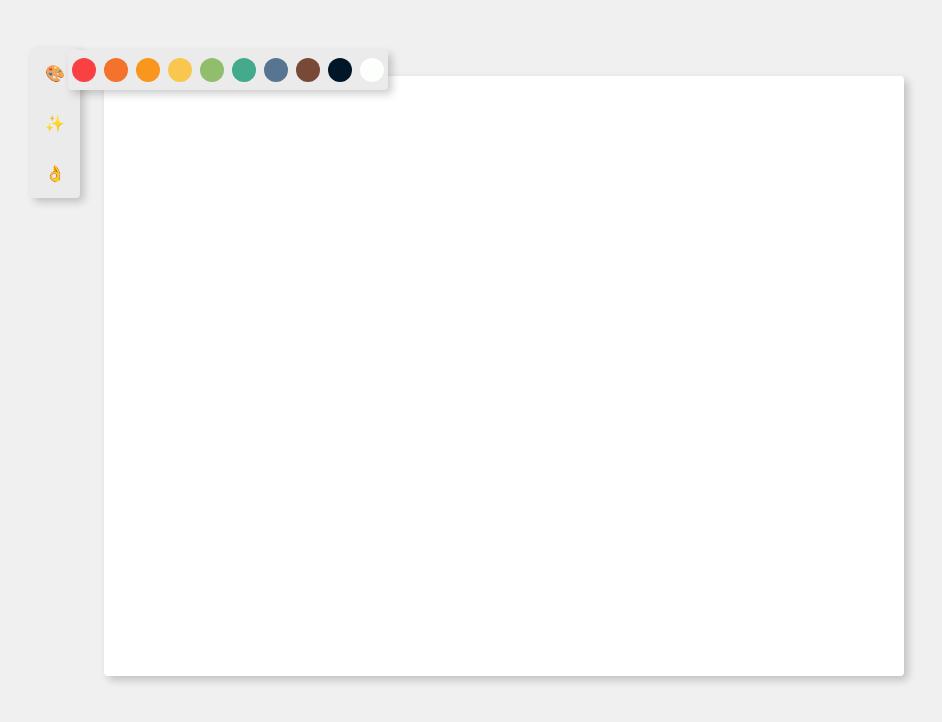
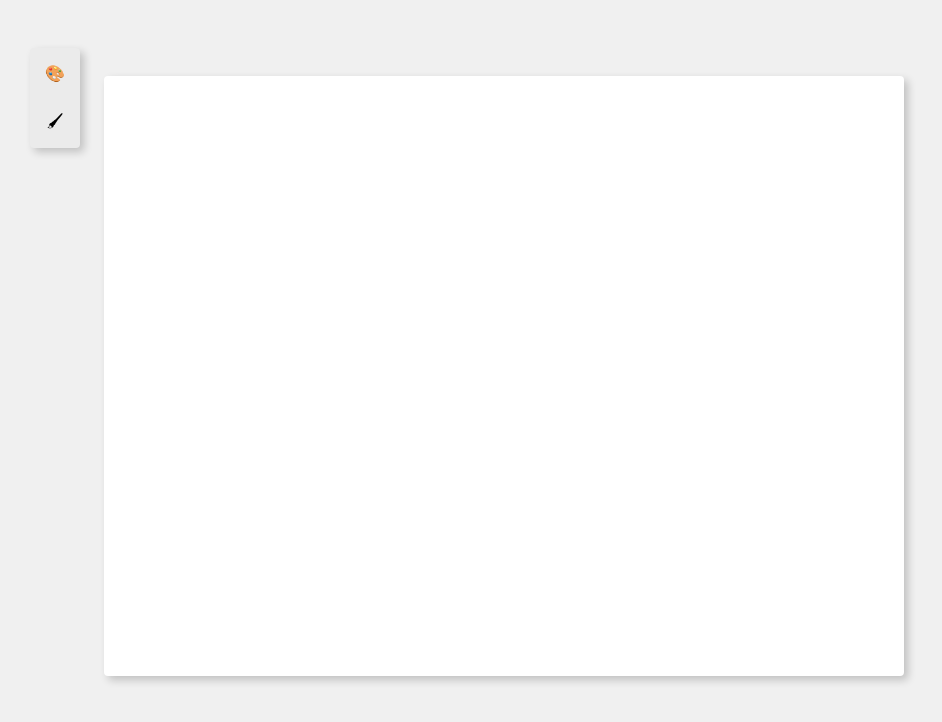
Before and after one commit to tnarla/drawydrawing, a React (Create React App) app: page / in a window 1280 px wide. Shown: the top 722 px of the page, without its empty margins (6-948 px from the left). Built offline with nearby package versions, Linux system fonts and the light colour scheme.

Commit message:
added colors and size

```diff
--- a/package.json
+++ b/package.json
@@ -3,6 +3,7 @@
   "version": "0.1.0",
   "private": true,
   "dependencies": {
+    "@material-ui/core": "^4.10.1",
     "@testing-library/jest-dom": "^4.2.4",
     "@testing-library/react": "^9.5.0",
     "@testing-library/user-event": "^7.2.1",
@@ -10,6 +11,7 @@
     "@types/node": "^12.12.42",
     "@types/react": "^16.9.35",
     "@types/react-dom": "^16.9.8",
+    "@types/react-modal": "^3.10.5",
     "@types/styled-components": "^5.1.0",
     "react": "^16.13.1",
     "react-dom": "^16.13.1",
--- a/src/App.tsx
+++ b/src/App.tsx
@@ -7,16 +7,21 @@ import Canvas from "./ui/view/canvas/canvas-view";
 
 function App() {
   const [penColor, setPenColor] = useState<string>("#f94144");
+  const [penSize, setPenSize] = useState<number>(5);
 
   function setColor(color: string) {
     setPenColor(color);
   }
 
+  function setSize(size: number) {
+    setPenSize(size);
+  }
+
   return (
     <div className="App">
       <Content>
-        <Sidebar setColor={setColor} />
-        <Canvas penColor={penColor} />
+        <Sidebar setColor={setColor} setSize={setSize} penColor={penColor} />
+        <Canvas penColor={penColor} penSize={penSize} />
       </Content>
     </div>
   );
--- a/src/ui/view/canvas/canvas-view.tsx
+++ b/src/ui/view/canvas/canvas-view.tsx
@@ -29,6 +29,7 @@ type Position = {
 
 interface Props {
   readonly penColor: string;
+  readonly penSize: number;
 }
 
 export default function Canvas(props: Props) {
@@ -87,7 +88,7 @@ export default function Canvas(props: Props) {
     if (context !== undefined) {
       context.beginPath();
 
-      context.lineWidth = 3;
+      context.lineWidth = props.penSize;
       context.lineCap = "round";
       context.strokeStyle = props.penColor;
       context.moveTo(fromX, fromY + 0.5);
--- a/src/ui/view/sidebar/sidebar-modal-style.tsx
+++ b/src/ui/view/sidebar/sidebar-modal-style.tsx
@@ -4,8 +4,8 @@ export const SidebarModalContainer = styled.div<{ show: boolean; top: number }>`
   /* ${(p) => !p.show && "display:none;"} */
 
   position:absolute;
-  top: 50px;
-  /* top: ${(p) => p.top}px; */
+  /* keep it there top: 50px; */
+  top: ${(p) => p.top}px;
   left: 74px;
 
   width: fit-content;
--- a/src/ui/view/sidebar/sidebar-view-style.tsx
+++ b/src/ui/view/sidebar/sidebar-view-style.tsx
@@ -30,14 +30,15 @@ export const SidebarAction = styled.div<{ selected: boolean }>`
   display: flex;
   justify-content: center;
   align-items: center;
+
   &:hover {
-    background-color: #dddcdc;
+    ${(p) => !p.selected && "background-color: #dddcdc;"}
   }
 
   ${(p) => (p.selected ? "background-color: #C0C0C0;" : "")}
 `;
 
-export const ColorContainer = styled.div`
+export const ModalContainer = styled.div`
   display: flex;
   align-items: center;
 
@@ -52,3 +53,13 @@ export const ColorPicker = styled.div<{ color: string }>`
 
   margin: 8px 4px;
 `;
+
+export const SizePicker = styled.div<{ size: number; color: string }>`
+  border-radius: 400px;
+  background-color: ${(p) => p.color};
+
+  width: ${(p) => 8 + p.size * 0.8}px;
+  height: ${(p) => 8 + p.size * 0.8}px;
+
+  margin: 8px 4px;
+`;
--- a/src/ui/view/sidebar/sidebar-view.tsx
+++ b/src/ui/view/sidebar/sidebar-view.tsx
@@ -1,15 +1,19 @@
-import React, { useState, useCallback } from "react";
+import React, { useState, useCallback, useRef } from "react";
 import {
   SidebarContainer,
   SidebarContent,
   SidebarAction as SidebarActionContainer,
-  ColorContainer,
+  ModalContainer,
   ColorPicker,
+  SizePicker,
 } from "./sidebar-view-style";
-import SidebarModal from "./sidebar-modal";
+import Slider from "@material-ui/core/Slider";
+import ReactModal from "react-modal";
 
 interface Props {
-  readonly setColor: (color: string) => void;
+  readonly setColor?: (color: string) => void;
+  readonly setSize?: (size: number) => void;
+  readonly penColor?: string;
 }
 
 export type SidebarAction = "color" | "draw" | "erase" | undefined;
@@ -27,75 +31,56 @@ export default function Sidebar(props: Props) {
     setTop(rect.top);
   }
 
+  function closeModal() {
+    setShowModal(false);
+    setHoveredAction(undefined);
+    setTop(-50);
+  }
+
   return (
     <>
-      <SidebarModal show={showModal} top={top}>
-        <Colors setColor={props.setColor} />
-      </SidebarModal>
+      <Colors
+        setColor={props.setColor}
+        isOpen={selectedAction === "color" && showModal}
+        closeModal={closeModal}
+        top={top}
+      />
+      <Size
+        setSize={props.setSize}
+        isOpen={selectedAction === "draw" && showModal}
+        closeModal={closeModal}
+        top={top}
+        penColor={props.penColor}
+      />
       <SidebarContainer>
         <SidebarContent>
           <SidebarActionContainer
-            selected={selectedAction === "color"}
-            onClick={useCallback(() => {
-              setSelectedAction("color");
-            }, [selectedAction])}
-            onMouseOver={useCallback(
+            selected={selectedAction === "color" && showModal}
+            onClick={useCallback(
               (event) => {
-                setShowModal(true);
+                setSelectedAction("color");
+                setShowModal(!showModal);
                 setHoveredAction("color");
                 getTopBound(event);
               },
-              [showModal, hoveredAction, top]
+              [selectedAction, showModal, hoveredAction, top]
             )}
-            onMouseOut={useCallback(() => {
-              setShowModal(false);
-              setHoveredAction(undefined);
-              setTop(-50);
-            }, [showModal, hoveredAction, top])}
           >
             🎨
           </SidebarActionContainer>
           <SidebarActionContainer
-            selected={selectedAction === "draw"}
-            onClick={useCallback(() => {
-              setSelectedAction("draw");
-            }, [selectedAction])}
-            onMouseOver={useCallback(
+            selected={selectedAction === "draw" && showModal}
+            onClick={useCallback(
               (event) => {
-                setShowModal(true);
+                setSelectedAction("draw");
+                setShowModal(!showModal);
                 setHoveredAction("draw");
                 getTopBound(event);
               },
-              [showModal, hoveredAction, top]
+              [selectedAction, showModal, hoveredAction, top]
             )}
-            onMouseOut={useCallback(() => {
-              setShowModal(false);
-              setHoveredAction(undefined);
-              setTop(-50);
-            }, [showModal, hoveredAction, top])}
           >
-            ✨
-          </SidebarActionContainer>
-          <SidebarActionContainer
-            selected={selectedAction === "erase"}
-            onClick={useCallback(() => {
-              setSelectedAction("erase");
-            }, [selectedAction])}
-            onMouseOver={useCallback(
-              (event) => {
-                setShowModal(true);
-                setHoveredAction("erase");
-                getTopBound(event);
-              },
-              [showModal, hoveredAction, top]
-            )}
-            onMouseOut={useCallback(() => {
-              setShowModal(false);
-              setHoveredAction(undefined);
-              setTop(-50);
-            }, [showModal, hoveredAction, top])}
-          >
-            👌
+            🖌
           </SidebarActionContainer>
         </SidebarContent>
       </SidebarContainer>
@@ -103,7 +88,13 @@ export default function Sidebar(props: Props) {
   );
 }
 
-function Colors(props: Props) {
+interface ModalProps extends Props {
+  readonly isOpen: boolean;
+  readonly closeModal: () => void;
+  readonly top: number;
+}
+
+function Colors(props: ModalProps) {
   const colors = [
     "#f94144",
     "#f3722c",
@@ -116,11 +107,81 @@ function Colors(props: Props) {
     "#011627",
     "#fdfffc",
   ];
+
   return (
-    <ColorContainer>
-      {colors.map((color) => (
-        <ColorPicker color={color} onClick={() => props.setColor(color)} />
-      ))}
-    </ColorContainer>
+    <ReactModal
+      isOpen={props.isOpen}
+      onRequestClose={props.closeModal}
+      style={{
+        overlay: { backgroundColor: "none" },
+        content: {
+          position: "absolute",
+          top: props.top,
+          left: 74,
+          width: "fit-content",
+          height: "fit-content",
+          backgroundColor: "#ebebeb",
+          boxShadow: "4px 4px 8px rgba(0, 0, 0, 0.2)",
+          borderRadius: 4,
+          padding: 0,
+        },
+      }}
+    >
+      <ModalContainer>
+        {colors.map((color) => (
+          <ColorPicker
+            color={color}
+            onClick={() => {
+              props.setColor && props.setColor(color);
+              props.closeModal();
+            }}
+          />
+        ))}
+      </ModalContainer>
+    </ReactModal>
   );
 }
+
+function Size(props: ModalProps) {
+  const sizes = [1, 3, 5, 10, 25, 50];
+
+  return (
+    <ReactModal
+      isOpen={props.isOpen}
+      onRequestClose={props.closeModal}
+      style={{
+        overlay: { backgroundColor: "none" },
+        content: {
+          position: "absolute",
+          top: props.top,
+          left: 74,
+          width: "fit-content",
+          height: "fit-content",
+          backgroundColor: "#ebebeb",
+          boxShadow: "4px 4px 8px rgba(0, 0, 0, 0.2)",
+          borderRadius: 4,
+          padding: 0,
+        },
+      }}
+    >
+      <ModalContainer>
+        {/* <Slider
+          value={typeof value === "number" ? value : 0}
+          onChange={handleSliderChange}
+          valueLabelDisplay="auto"
+          aria-labelledby="input-slider"
+        /> */}
+        {sizes.map((size) => (
+          <SizePicker
+            color={props.penColor ?? "black"}
+            size={size}
+            onClick={() => {
+              props.setSize && props.setSize(size);
+              props.closeModal();
+            }}
+          />
+        ))}
+      </ModalContainer>
+    </ReactModal>
+  );
+}
```
Also changed, not shown: 1 other file (tests, documents, lock files or other folders).
